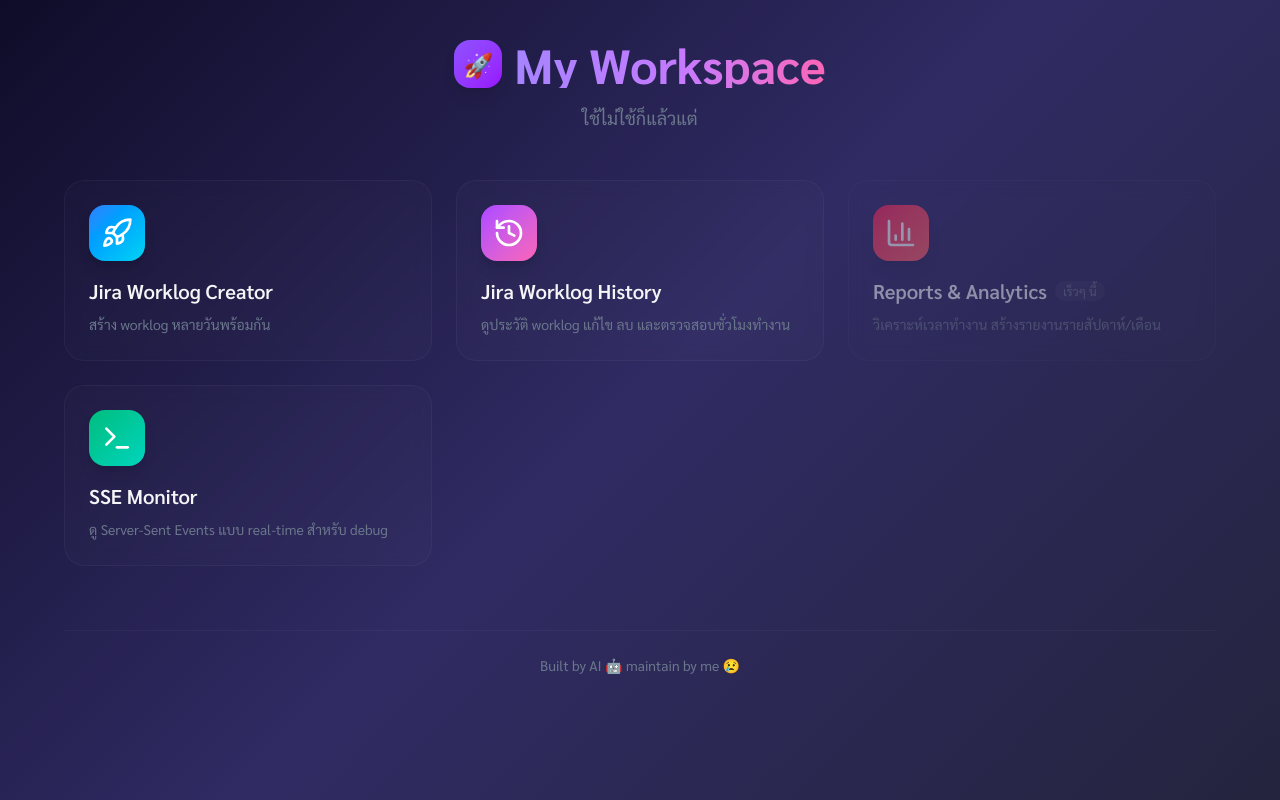
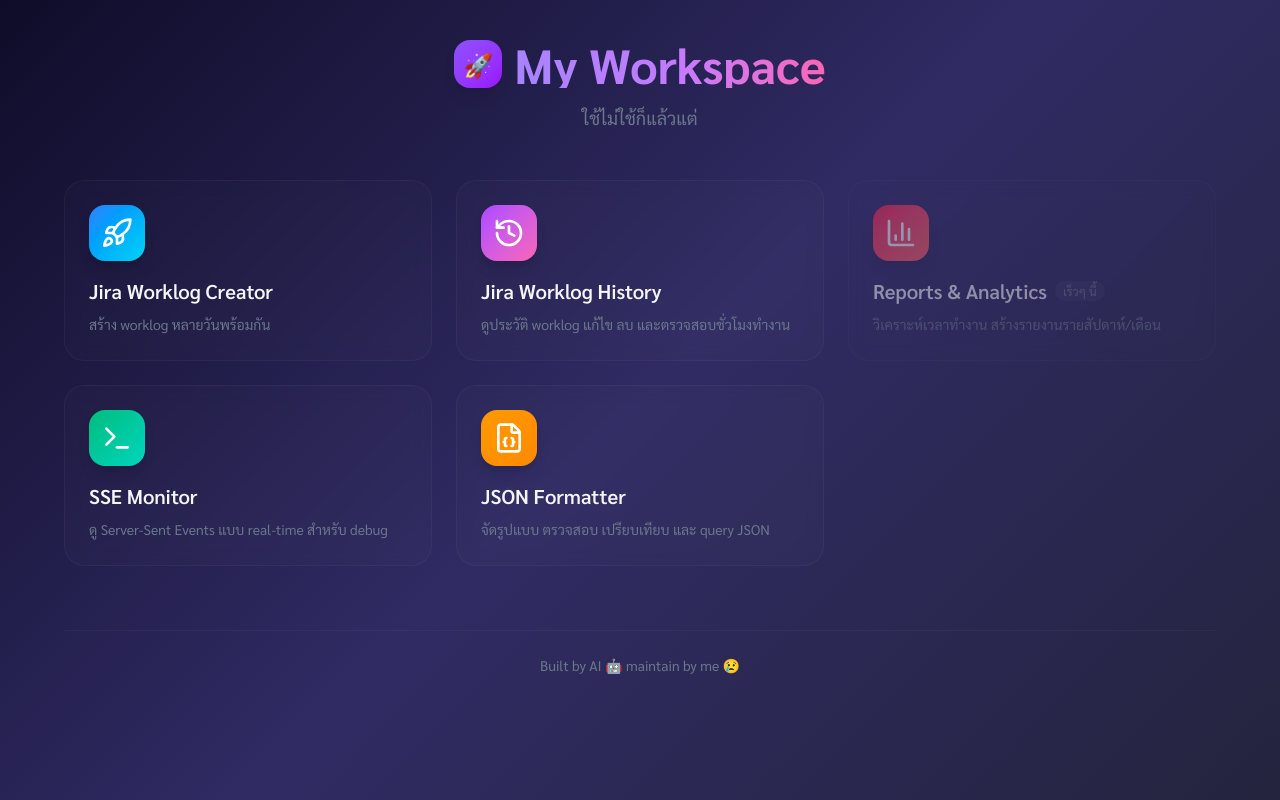
Before and after one commit to IamTakaiii/Project-MWP-UI, a React (Vite) app: page / in a window 1280 px wide. Built offline with nearby package versions, Linux system fonts and the light colour scheme; no server answers.

Commit message:
feat(home): Restore JSON Formatter app card and clean up imports
- Reintroduce the JSON Formatter app card with its details and icon.
- Remove unused imports from lucide-react to streamline the code.

```diff
--- a/src/pages/home.tsx
+++ b/src/pages/home.tsx
@@ -1,5 +1,5 @@
 import { Link } from '@tanstack/react-router'
-import { Clock, History, Rocket, Calendar, BarChart3, Settings, Terminal, FileJson } from 'lucide-react'
+import { History, Rocket, BarChart3, Terminal, FileJson } from 'lucide-react'
 
 interface AppCard {
   id: string
@@ -75,15 +75,15 @@
     gradient: 'from-emerald-500 to-teal-400',
     available: true,
   },
-  // {
-  //   id: 'json-formatter',
-  //   title: 'JSON Formatter',
-  //   description: 'จัดรูปแบบ ตรวจสอบ เปรียบเทียบ และ query JSON',
-  //   icon: <FileJson className="w-8 h-8" />,
-  //   href: '/json-formatter',
-  //   gradient: 'from-amber-500 to-orange-400',
-  //   available: true,
-  // },
+  {
+    id: 'json-formatter',
+    title: 'JSON Formatter',
+    description: 'จัดรูปแบบ ตรวจสอบ เปรียบเทียบ และ query JSON',
+    icon: <FileJson className="w-8 h-8" />,
+    href: '/json-formatter',
+    gradient: 'from-amber-500 to-orange-400',
+    available: true,
+  },
 ]
 
 function AppCardComponent({ app }: { app: AppCard }) {
```
